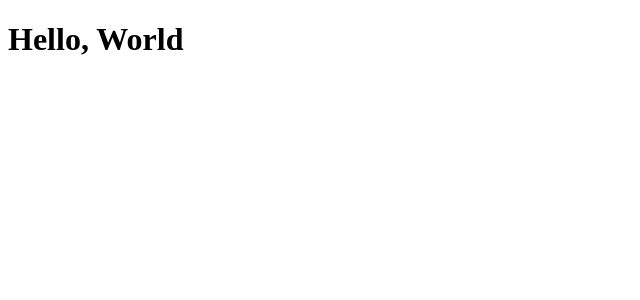
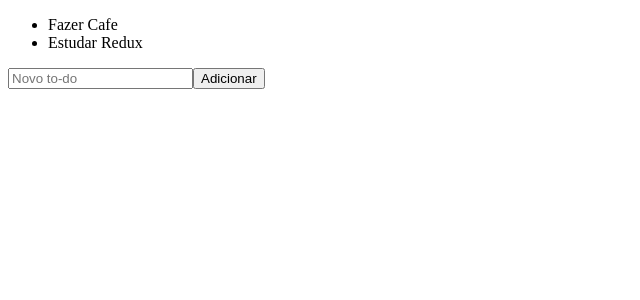
Before and after one commit to harielSantana/react-redux-zustand, a React (Vite) app: page / in a window 1280 px wide. Shown: the top 300 px of the page, without its empty margins (0-640 px from the left). Built offline with nearby package versions, Linux system fonts and the light colour scheme.

Commit message:
feat: criando store do redux

```diff
--- a/package.json
+++ b/package.json
@@ -12,7 +12,8 @@
   "dependencies": {
     "@reduxjs/toolkit": "^1.9.5",
     "react": "^18.2.0",
-    "react-dom": "^18.2.0"
+    "react-dom": "^18.2.0",
+    "react-redux": "^8.1.2"
   },
   "devDependencies": {
     "@types/react": "^18.2.15",
--- a/src/App.tsx
+++ b/src/App.tsx
@@ -1,7 +1,15 @@
+import { Provider as ReduxProvider } from "react-redux";
+
+import { AddTodo } from "./components/AddTodo";
+import { TodoList } from "./components/TodoList";
+import { store } from "./store";
 
 
 export function App() {
   return (
-    <h1>Hello, World</h1>
+    <ReduxProvider store={store}>
+      <TodoList />
+      <AddTodo />
+    </ReduxProvider>
   )
 }
--- /dev/null
+++ b/src/components/AddTodo.tsx
@@ -0,0 +1,23 @@
+import { FormEvent, useState } from "react"
+
+export function AddTodo() {
+  const [newTodo, setNewTodo] = useState('')
+
+  function handleNewTodo(e: FormEvent) {
+    e.preventDefault();
+
+    console.log(newTodo)
+  }
+
+  return (
+    <form onSubmit={handleNewTodo}>
+      <input
+        type="text"
+        placeholder="Novo to-do"
+        value={newTodo}
+        onChange={e => setNewTodo(e.target.value)}
+      />
+      <button type="submit">Adicionar</button>
+    </form>
+  )
+}
--- /dev/null
+++ b/src/components/TodoList.tsx
@@ -0,0 +1,15 @@
+import { useSelector } from "react-redux"
+
+export function TodoList() {
+  const todo = useSelector(store => {
+    return store.todo
+  })
+
+  console.log(todo)
+
+  return (
+    <ul>
+      {todo.map(todos => <li key={todos}>{todos}</li>)}
+    </ul>
+  )
+}
```
Also changed, not shown: 1 other file (tests, documents, lock files or other folders).
